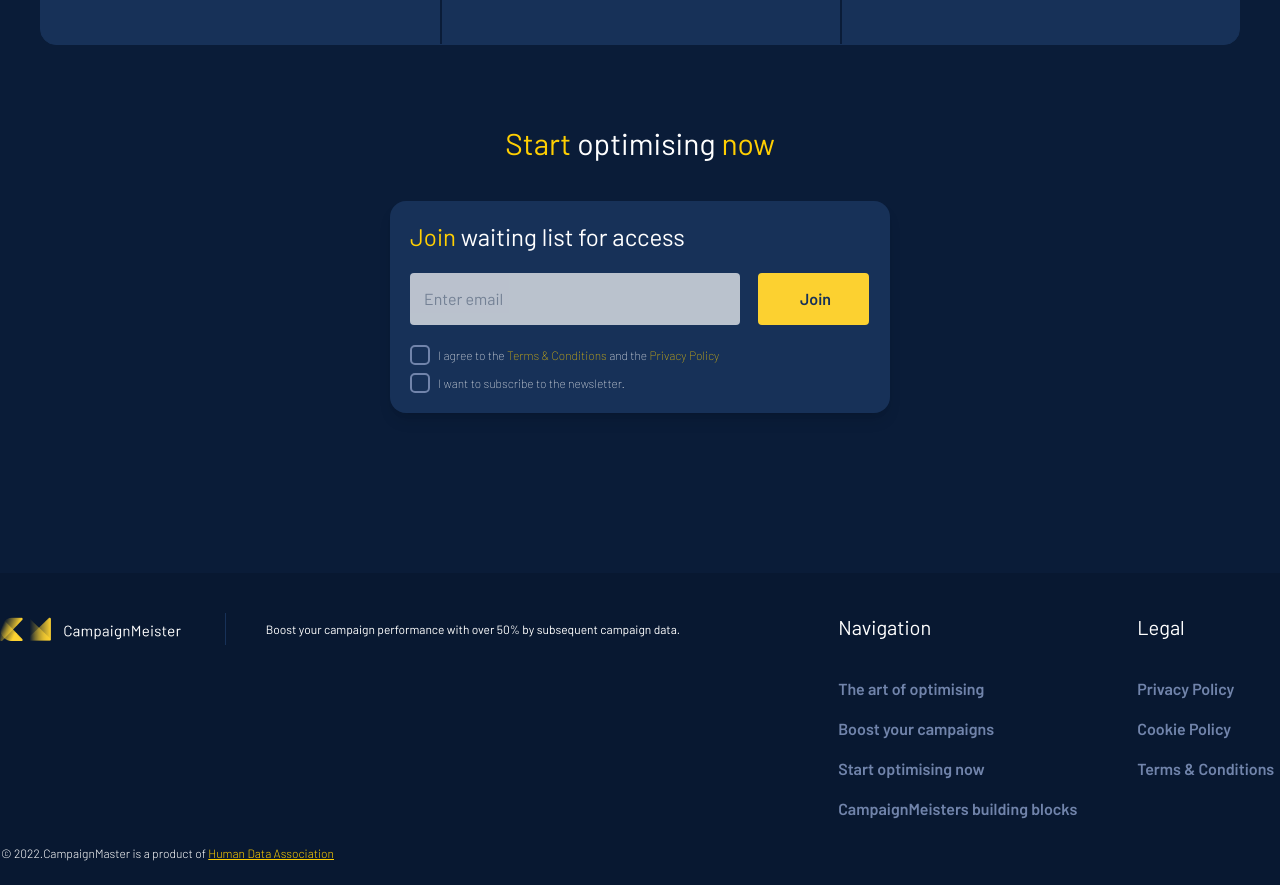
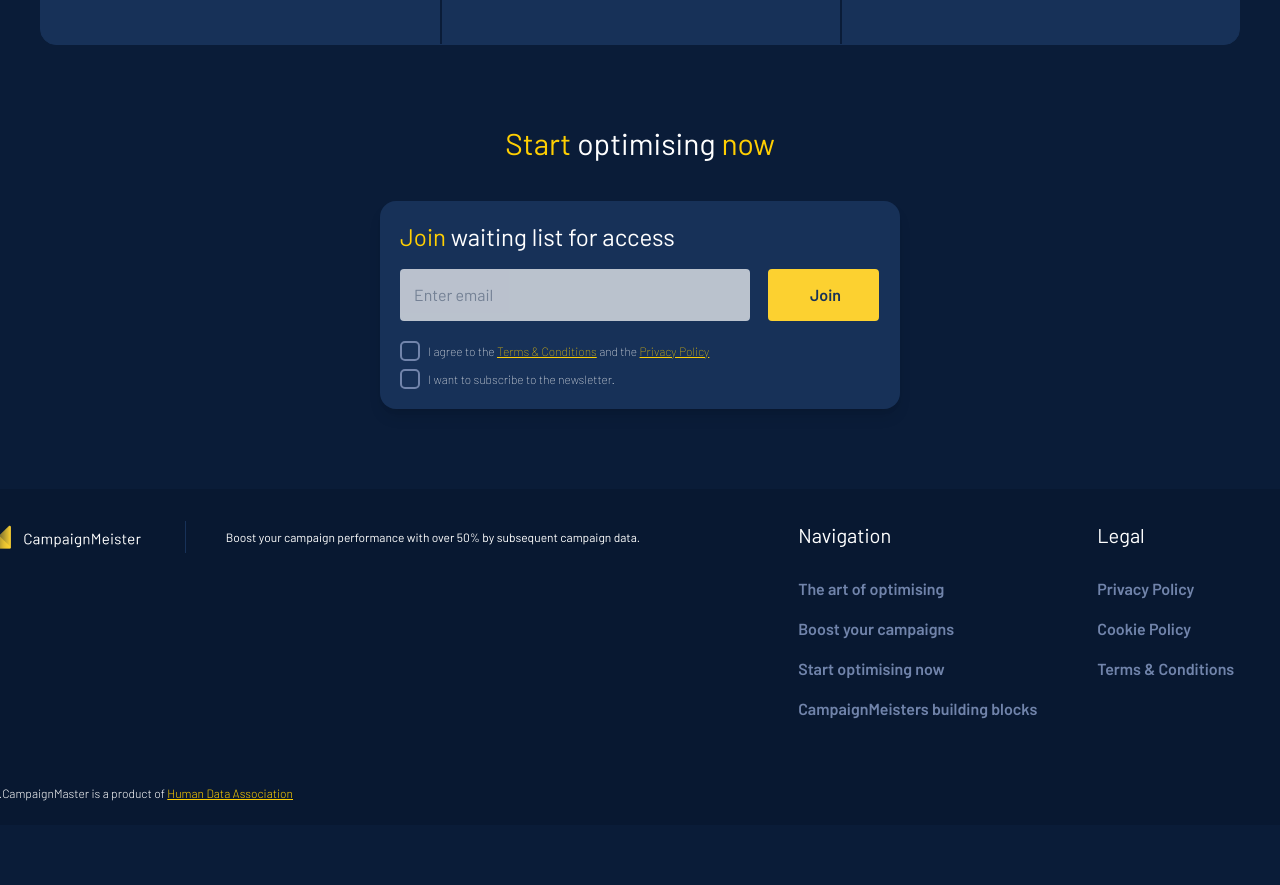
Before and after one commit to berkyuriev/CampaignMeister, a website: page dist/index.html in a window 1280 px wide. Shown: the part 4260-5145 px from the top of the page. After the commit the page ends 5085 px from the top, so only its background shows below. Drawn offline with nearby package versions, Linux system fonts and the light colour scheme.

Commit message:
more padding fixes

```diff
--- a/dist/index.html
+++ b/dist/index.html
@@ -488,25 +488,23 @@
 				</div>
 			</div>
 		</section>
-		<section
-			class="relative max-w-[1440px] mb-20 md:pb-0 mx-auto px-5 md:px-10"
-		>
+		<section class="relative max-w-[1440px] md:pb-0 mx-auto px-5 md:px-10">
 			<div
 				class="absolute md:-z-10 md:-top-[120px] md:px-[635px] px-[116px] -top-[160px] -z-"
 			>
 				<img src="images/Data.png" alt="data" class="w-[88px]" />
 			</div>
 			<div
-				class="flex flex-col items-center justify-center text-center md:pb-20 z-10 relative"
+				class="flex flex-col items-center justify-center text-center mb-20 z-10 relative"
 			>
 				<h1 class="text-3xl mb-10">
 					<span class="text-[#FFCF02]">Start </span>optimising
 					<span class="text-[#FFCF02]">now</span>
 				</h1>
 				<form
-					class="bg-[#173158] mx-auto lg:mx-0 md:min-w-[500px] rounded-2xl shadow-lg px-5 py-5"
+					class="bg-[#173158] mx-auto lg:mx-0 md:min-w-[520px] rounded-2xl shadow-lg px-5 py-5"
 				>
-					<h3 class="text-2xl mb-3 md:mb-5 text-left w-[272px] md:w-full">
+					<h3 class="text-2xl mb-3 md:mb-4 text-left w-[272px] md:w-full">
 						<span class="text-[#FFCF02] font-[400]">Join</span> waiting list for
 						access
 					</h3>
@@ -514,7 +512,7 @@
 						<input
 							type="email"
 							placeholder="Enter email"
-							class="bg-white opacity-70 hover:opacity-100 duration-200 ease-in rounded-[4px] text-[#173158] md:max-w-[330px] w-full mr-2.5 p-[14px]"
+							class="bg-white opacity-70 hover:opacity-100 duration-200 ease-in rounded-[4px] text-[#173158] md:max-w-[350px] w-full mr-2.5 p-[14px]"
 						/>
 						<button
 							type="submit"
@@ -533,11 +531,11 @@
 							/>
 							<span class="font-[100] text-left">
 								I agree to the
-								<a href="#" class="text-[#FFCF02] text-xs hover:underline"
+								<a href="#" class="text-[#FFCF02] text-xs underline"
 									>Terms & Conditions</a
 								>
 								and the
-								<a href="#" class="text-[#FFCF02] text-xs hover:underline"
+								<a href="#" class="text-[#FFCF02] text-xs underline"
 									>Privacy Policy</a
 								></span
 							>
@@ -560,11 +558,11 @@
 			</div>
 		</section>
 		<footer
-			class="md:w-[1440px] justify-self-center bg-[#081831] text-white pt-8 md:pt-10 md:px-0"
+			class="md:w-[1440px] justify-self-center bg-[#081831] text-white pt-8 md:px-0"
 		>
 			<div class="min-w-[360px] pl-10">
 				<div class="flex flex-col lg:flex-row gap-8 md:gap-12">
-					<div class="md:pl-10">
+					<div class="">
 						<div
 							class="flex flex-col md:flex-row md:items-center items-start gap-4 md:gap-10"
 						>
@@ -587,10 +585,10 @@
 						</div>
 					</div>
 					<div
-						class="flex flex-col sm:flex-row gap-8 md:gap-[59px] md:pl-[110px] mt-6 md:mt-0"
+						class="flex flex-col sm:flex-row md:gap-[59px] md:pl-[110px] mt-6 md:mt-0"
 					>
 						<div class="sm:w-[240px]">
-							<h3 class="text-lg md:text-xl font-[400] mb-4 md:mb-8">
+							<h3 class="text-lg md:text-xl font-[400] mb-4 md:mb-6">
 								Navigation
 							</h3>
 							<ul class="space-y-2 md:space-y-2">
@@ -625,7 +623,7 @@
 							</ul>
 						</div>
 						<div class="sm:w-[138px]">
-							<h3 class="text-lg md:text-xl font-[400] mb-4 md:mb-8">Legal</h3>
+							<h3 class="text-lg md:text-xl font-[400] mb-4 md:mb-6">Legal</h3>
 							<ul class="space-y-2 md:space-y-2 mb-[60px]">
 								<li>
 									<a
@@ -652,7 +650,7 @@
 						</div>
 					</div>
 				</div>
-				<div class="md:pl-[41px] max-w-[250px] md:max-w-[1440px]">
+				<div class="max-w-[250px] md:max-w-[1440px] md:pt-10">
 					<p class="text-xs font-[300] text-left md:text-left">
 						© 2022.CampaignMaster is a product of
 						<span class="text-[#FFCF02] md:underline font-[300]"
```
